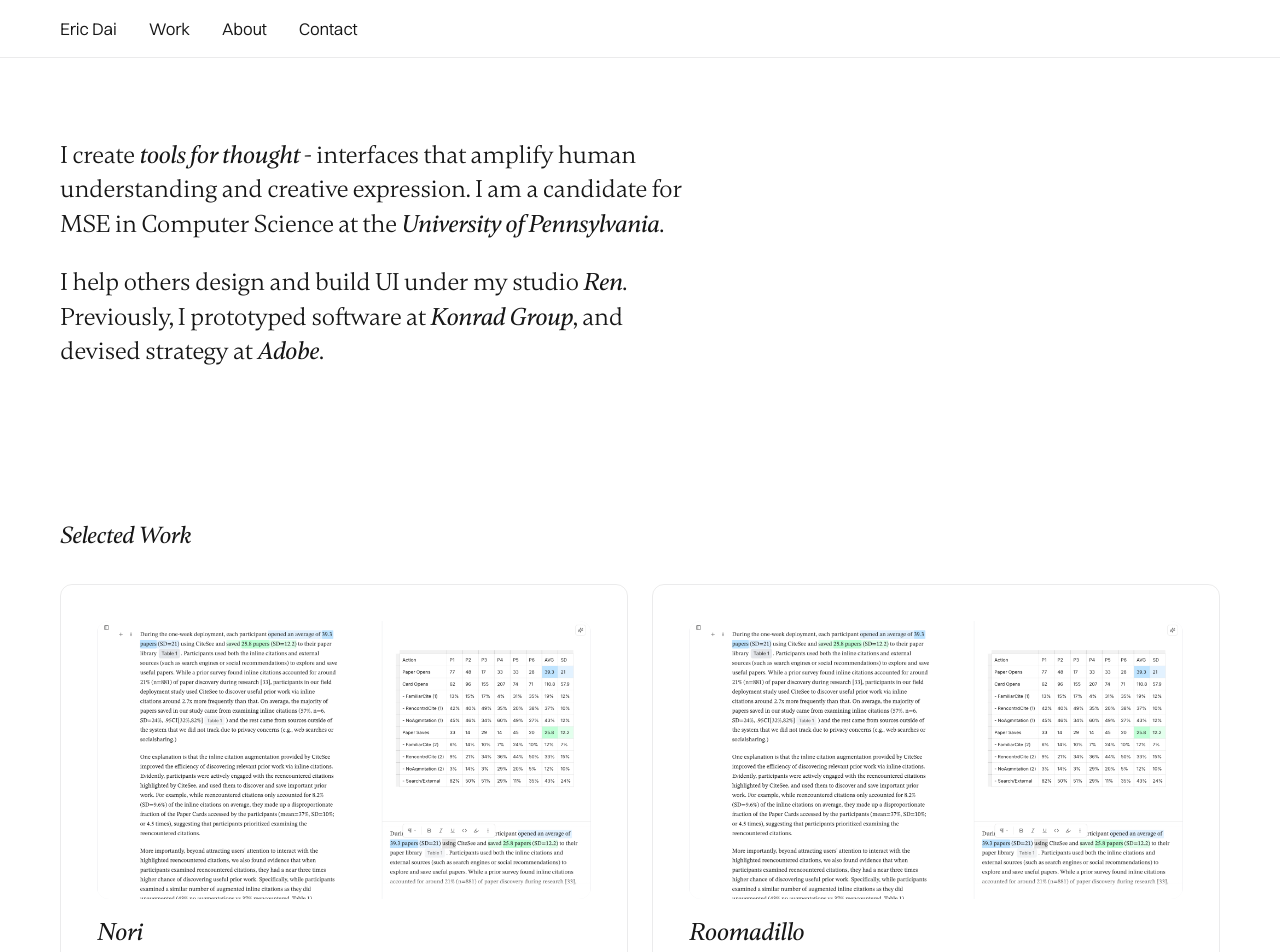
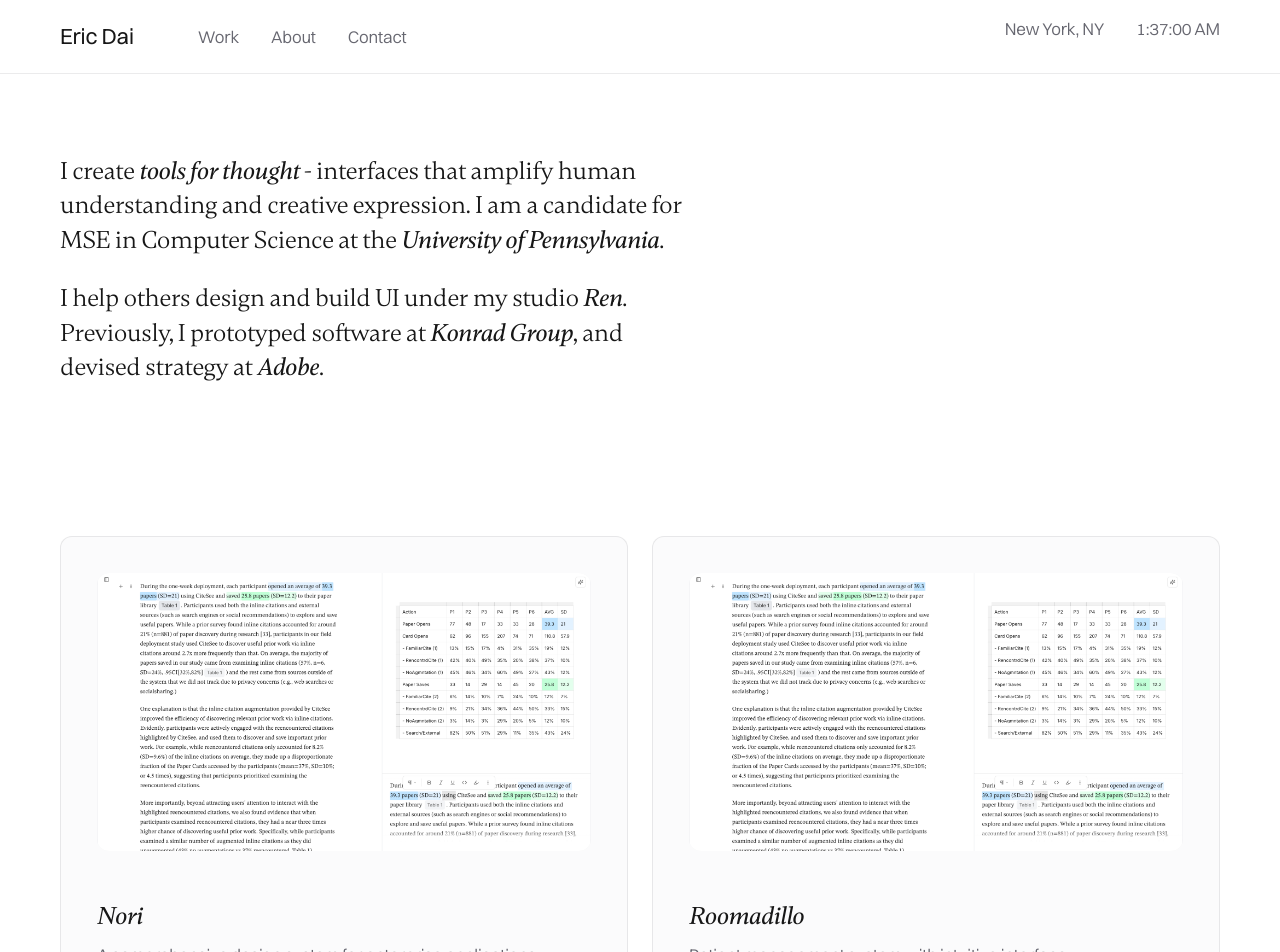
Before and after one commit to ericdai5/website, a Next.js app: page / in a window 1280 px wide. Shown: the top 952 px of the page. Built offline with nearby package versions, Linux system fonts and the light colour scheme.

Commit message:
live time and button hover color updates

```diff
--- a/src/app/globals.css
+++ b/src/app/globals.css
@@ -4,13 +4,13 @@
 
 @layer base {
   h2 {
-    @apply text-[25px] font-medium italic font-gambetta tracking-[-0.02em] leading-snug;
+    @apply font-gambetta text-[25px] font-medium italic leading-snug tracking-[-0.02em];
   }
   h3 {
-    @apply text-[25px] font-normal font-gambetta tracking-[-0.02em] leading-snug;
+    @apply font-gambetta text-[25px] font-normal leading-snug tracking-[-0.02em];
   }
   p {
-    @apply text-[17px] font-[350] font-switzer tracking-[-0.01em];
+    @apply font-switzer text-[17px] font-[350] tracking-[-0.01em];
   }
 }
 
@@ -19,15 +19,18 @@
     @apply font-medium italic;
   }
   .button {
-    @apply text-[17px] font-[350] font-switzer tracking-[-0.01em] leading-none;
+    @apply font-switzer text-[17px] font-[350] leading-none tracking-[-0.01em] text-[var(--paragraph-60)] hover:text-[var(--paragraph-90)];
   }
 }
 
 :root {
   --background: #ffffff;
+  --background-secondary: #fbfbfc;
   --foreground: #171717;
   --border: rgba(0, 1, 17, 0.08);
   --border-hover: rgba(0, 1, 17, 0.16);
+  --paragraph-60: rgba(0, 1, 17, 0.6);
+  --paragraph-90: rgba(0, 1, 17, 0.9);
 }
 
 /* disable dark mode */
--- a/src/app/page.tsx
+++ b/src/app/page.tsx
@@ -1,5 +1,6 @@
 import Button from '@/components/Button';
 import ProjectCard from '@/components/ProjectCard';
+import LiveTime from '@/components/LiveTime';
 
 const projects = [
   {
@@ -39,11 +40,17 @@
     <div className="w-full">
       <nav className="flex w-full flex-row border-b border-b-[var(--border)] py-5">
         <div className="mx-auto flex w-full max-w-screen-2xl flex-row justify-between px-[60px]">
-          <div className="flex flex-row gap-8">
-            <Button>Eric Dai</Button>
-            <Button>Work</Button>
-            <Button>About</Button>
-            <Button>Contact</Button>
+          <div className="flex flex-row gap-16">
+            <span className="font-switzer text-[22px] font-[400] tracking-[-0.01em]">Eric Dai</span>
+            <div className="flex flex-row gap-8">
+              <Button>Work</Button>
+              <Button>About</Button>
+              <Button>Contact</Button>
+            </div>
+          </div>
+          <div className="hidden flex-row gap-8 lg:flex">
+            <span className="button">New York, NY</span>
+            <LiveTime timezone="America/New_York" />
           </div>
         </div>
       </nav>
@@ -62,7 +69,7 @@
         </div>
 
         <section className="w-full py-[40px]">
-          <h2 className="mb-8 text-2xl font-medium">Selected Work</h2>
+          {/* <h2 className="mb-8 text-2xl font-medium">Selected Work</h2> */}
           <div className="grid grid-cols-1 gap-6 md:grid-cols-2">
             {projects.map((project) => (
               <ProjectCard
--- /dev/null
+++ b/src/components/LiveTime.tsx
@@ -0,0 +1,35 @@
+'use client';
+
+import { useEffect, useState } from 'react';
+
+interface LiveTimeProps {
+  timezone?: string;
+}
+
+export default function LiveTime({ timezone = 'America/New_York' }: LiveTimeProps) {
+  const [time, setTime] = useState<string>('');
+
+  useEffect(() => {
+    const updateTime = () => {
+      const formatter = new Intl.DateTimeFormat('en-US', {
+        timeZone: timezone,
+        hour: 'numeric',
+        minute: 'numeric',
+        second: 'numeric',
+        hour12: true,
+      });
+      setTime(formatter.format(new Date()));
+    };
+
+    // Update immediately
+    updateTime();
+
+    // Update every second
+    const interval = setInterval(updateTime, 1000);
+
+    // Cleanup on unmount
+    return () => clearInterval(interval);
+  }, [timezone]);
+
+  return <span className="button">{time}</span>;
+}
--- a/src/components/ProjectCard.tsx
+++ b/src/components/ProjectCard.tsx
@@ -9,13 +9,13 @@
 
 export default function ProjectCard({ title, description, imageUrl }: ProjectCardProps) {
   return (
-    <div className="w-full flex flex-col gap-4 p-9 border border-[var(--border)] rounded-xl hover:border-[var(--border-hover)] transition-colors">
-      <div className="w-full aspect-video bg-gray-100 rounded-xl overflow-hidden relative">
+    <div className="flex w-full flex-col gap-12 rounded-xl border border-[var(--border)] bg-[var(--background-secondary)] p-9 transition-colors hover:border-[var(--border-hover)]">
+      <div className="relative aspect-video w-full overflow-hidden rounded-xl bg-gray-100">
         <Image src={imageUrl} alt={title} fill className="object-cover" />
       </div>
       <div className="flex flex-col gap-2">
         <h2>{title}</h2>
-        <p>{description}</p>
+        <p className="text-[var(--paragraph-60)]">{description}</p>
         {/* Potentially add tags here */}
         {/* <div className="flex flex-wrap gap-2">
           {tags.map((tag) => (
--- a/src/fonts/fonts.ts
+++ b/src/fonts/fonts.ts
@@ -23,6 +23,11 @@
       weight: '350',
       style: 'normal',
     },
+    {
+      path: './Switzer-Variable.woff2',
+      weight: '400',
+      style: 'normal',
+    },
   ],
   variable: '--font-switzer',
 });
```
